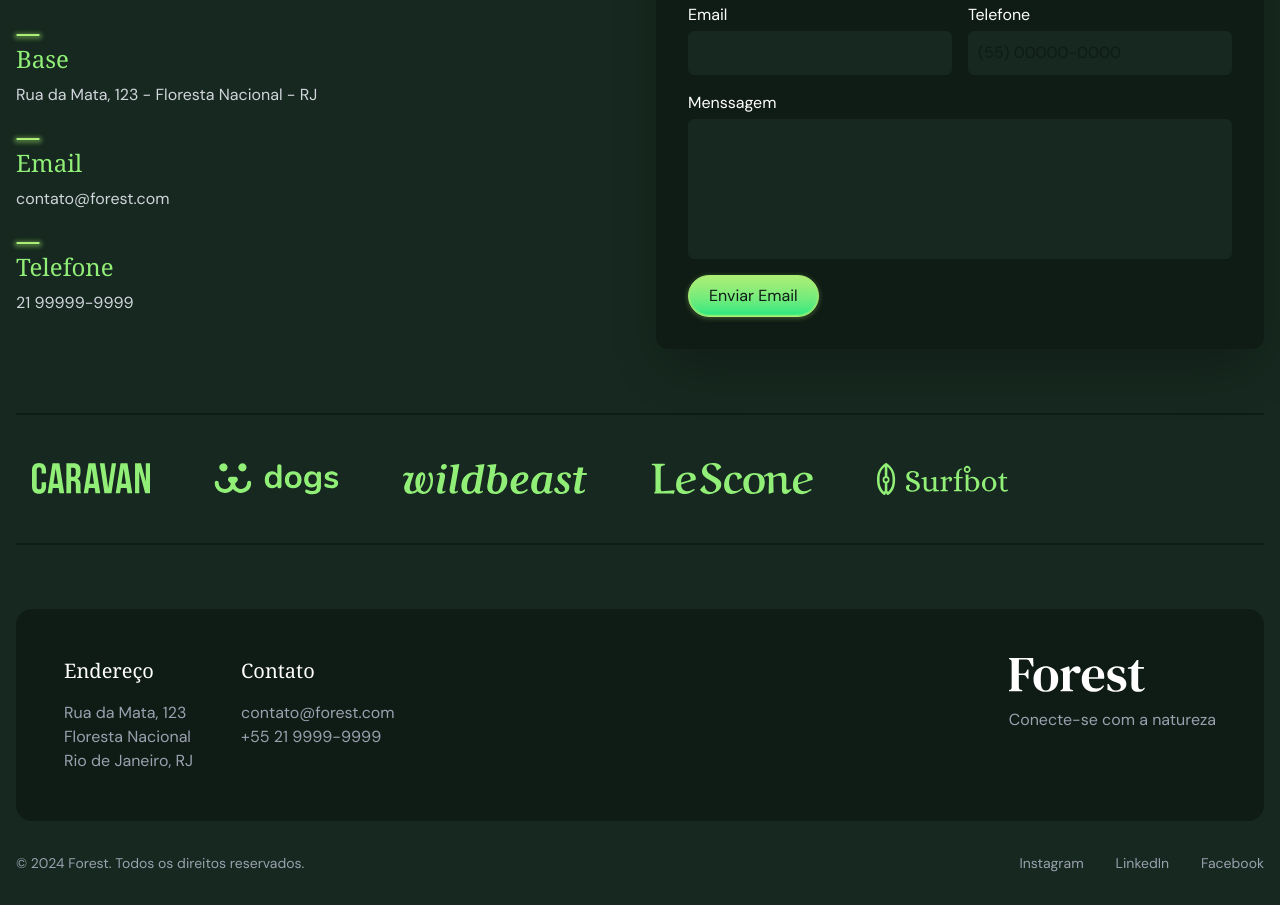
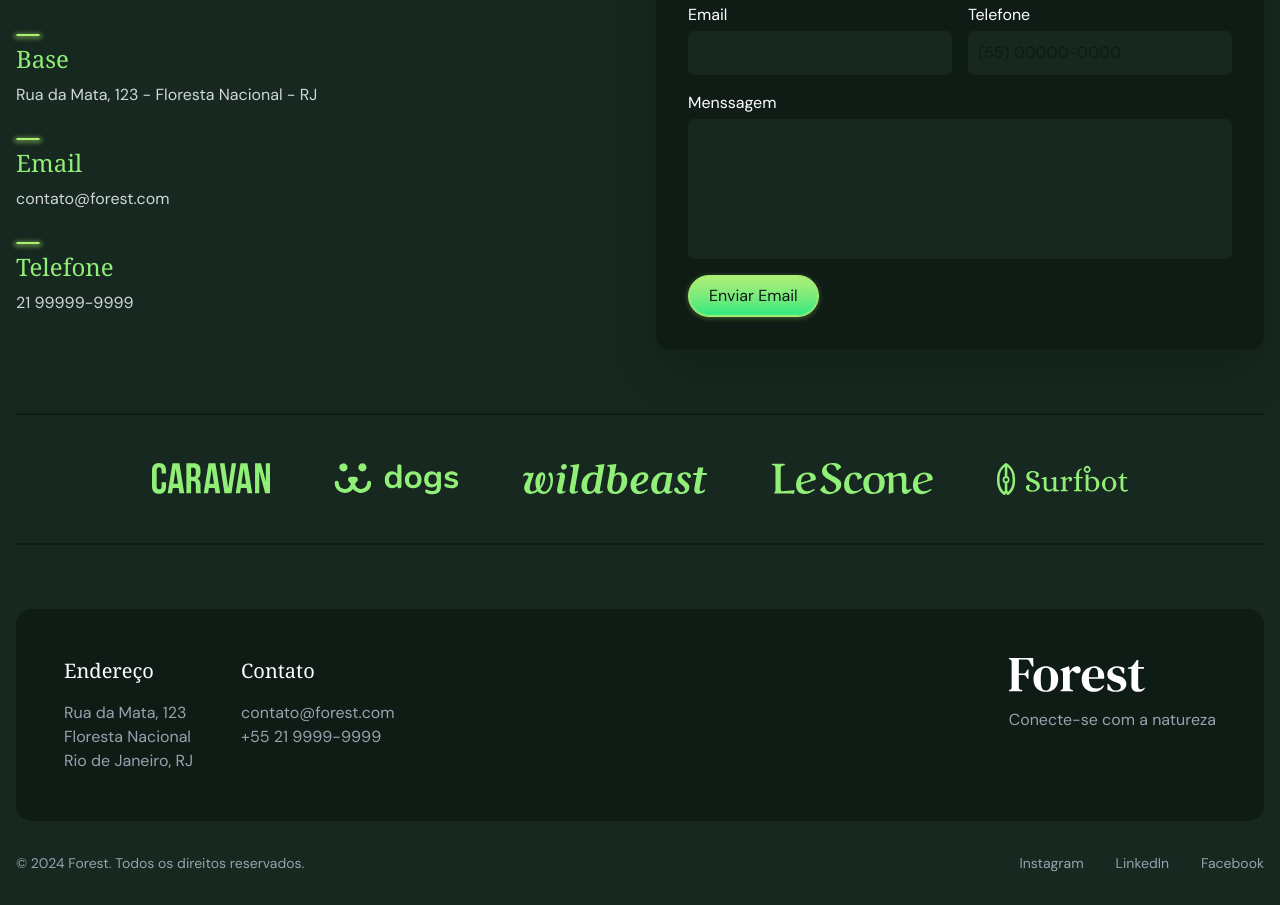
Before and after one commit to kessleru/Forest-Web, a website built with Vite: page index.html in a window 1280 px wide. Shown: the part 3694-4599 px from the top of the page. Built offline with nearby package versions, Linux system fonts and the light colour scheme; a web font is replaced by a local one.

Commit message:
refactor: justifica os parceiros no centro

```diff
--- a/index.html
+++ b/index.html
@@ -505,7 +505,7 @@
 
     <section class="container mb-12 sm:mb-16">
       <ul
-        class="flex flex-col items-center py-4 max-sm:divide-y-2 max-sm:divide-verde-900 *:p-4 sm:flex-row sm:gap-8 sm:border-b-2 sm:border-t-2 sm:border-verde-900 sm:py-8 *:*:max-h-8"
+        class="flex flex-col items-center justify-center py-4 max-sm:divide-y-2 max-sm:divide-verde-900 *:p-4 sm:flex-row sm:gap-8 sm:border-b-2 sm:border-t-2 sm:border-verde-900 sm:py-8 *:*:max-h-8"
       >
         <li><img src="/assets/imgs/partners/caravan.svg" alt="Caravan" /></li>
         <li><img src="/assets/imgs/partners/dogs.svg" alt="Dogs" /></li>
```
